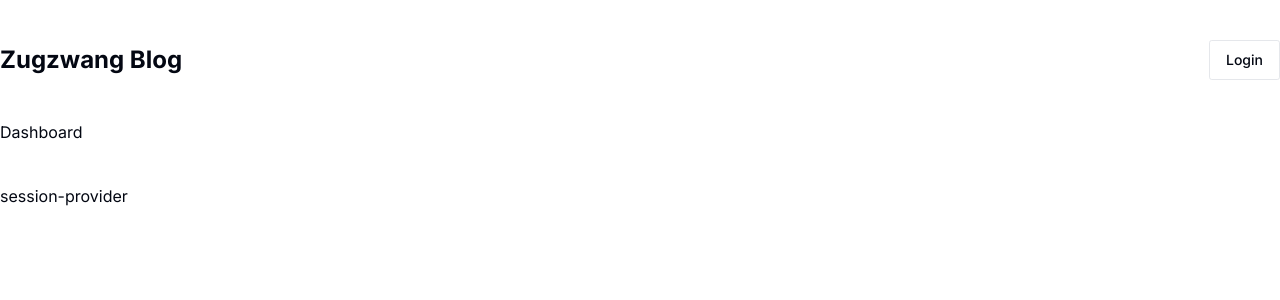
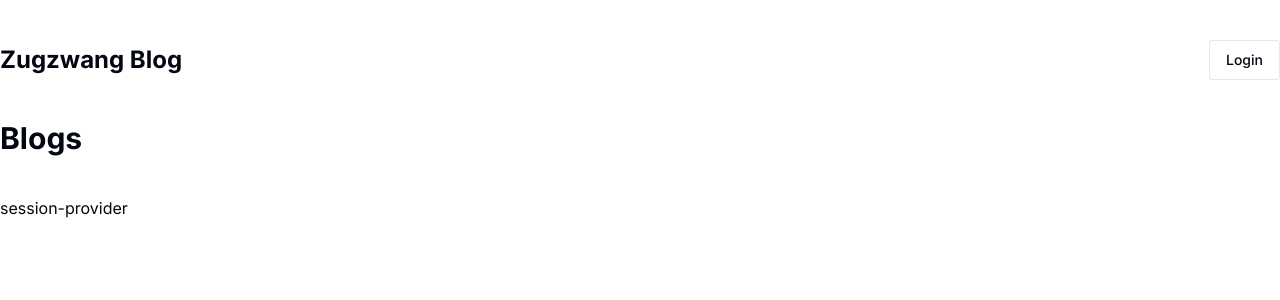
Before and after one commit to Sma-source/zugzwangblog, a Next.js app: page /dashboard in a window 1280 px wide. Shown: the top 300 px of the page. Built offline with nearby package versions, Linux system fonts and the light colour scheme; no server answers.

Commit message:
modify dashboard page

```diff
--- a/app/dashboard/page.tsx
+++ b/app/dashboard/page.tsx
@@ -1,7 +1,13 @@
 import React from "react";
 
 const Dashboard = () => {
-  return <div>Dashboard</div>;
+  return (
+    <div className="space-y-5">
+      <div className="flex items-center justify-between">
+        <h1 className="text-3xl font-bold">Blogs</h1>
+      </div>
+    </div>
+  );
 };
 
 export default Dashboard;
```
